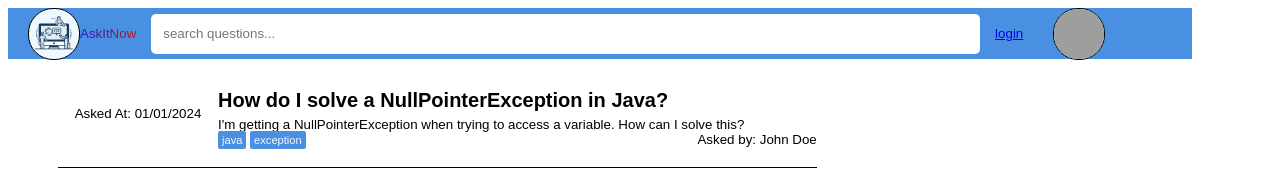
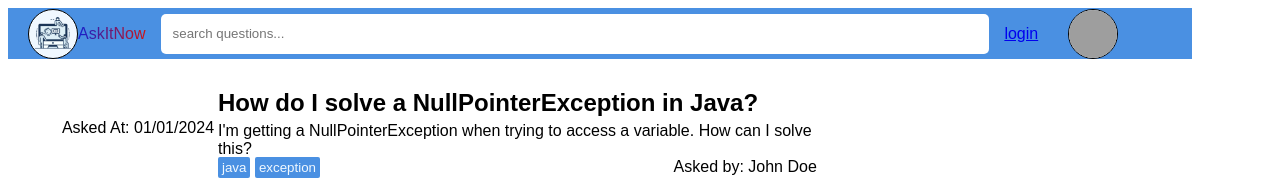
Before and after one commit to AMAbdulrahim/3632, a plain HTML site: page question.html in a window 1280 px wide. Shown: the top 180 px of the page. Drawn offline with Linux system fonts and the light colour scheme; grey boxes are pictures that could not be loaded.

Commit message:
desktop kinda done

```diff
--- a/auth.css
+++ b/auth.css
@@ -50,8 +50,8 @@ header>*{
 
 img{
 
-    width: 50px;
-    height: 50px;
+    width: 48px;
+    height: 48px;
 }
 /* --------------- */
 
--- a/index.css
+++ b/index.css
@@ -55,8 +55,8 @@ header>*{
 
 img{
 
-    width: 50px;
-    height: 50px;
+    width: 48px;
+    height: 48px;
 }
 /* --------------- */
 
--- a/question.css
+++ b/question.css
@@ -4,7 +4,7 @@
     --gray-color: #efefef;
     max-width: 1200px;
     font-family: Arial, Helvetica, sans-serif;
-    font-size: smaller;
+
 
 }
 
@@ -51,8 +51,10 @@ header>*{
 
 img{
 
-    width: 50px;
-    height: 50px;
+
+        width: 48px;
+        height: 48px;
+
 }
 /* --------------- */
 
```
